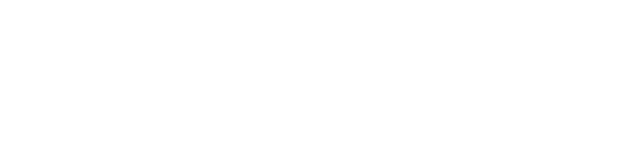
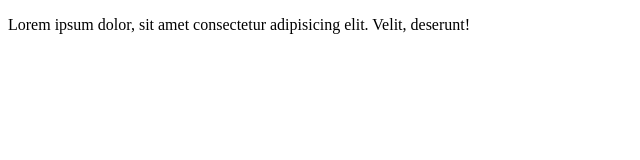
Before and after one commit to MarianMeza/test_repository, a plain HTML site: page index.html in a window 1280 px wide. Shown: the whole page, without its empty margins (0-640 px from the left). Drawn offline with Linux system fonts and the light colour scheme.

Commit message:
commit on master

```diff
--- a/index.html
+++ b/index.html
@@ -7,5 +7,13 @@
 </head>
 <body>
 
+    <div class="container">
+        <div class="row">
+            <p>
+                Lorem ipsum dolor, sit amet consectetur adipisicing elit. Velit, deserunt!
+            </p>
+        </div>
+    </div>
+
 </body>
 </html>
```
